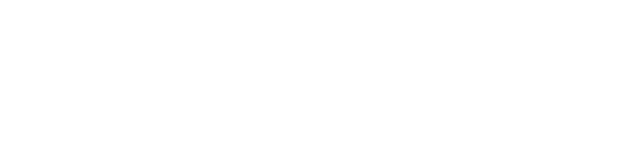
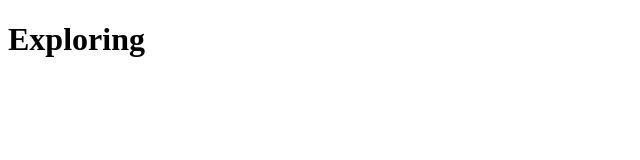
Before and after one commit to Ammar-Meman/Project-Mini, a plain HTML site: page index.html in a window 1280 px wide. Shown: the whole page, without its empty margins (0-640 px from the left). Drawn offline with Linux system fonts and the light colour scheme.

Commit message:
Update index.html

```diff
--- a/index.html
+++ b/index.html
@@ -6,6 +6,6 @@
   <title>Document</title>
 </head>
 <body>
-
+  <h1>Exploring</h1>
 </body>
 </html>
```
